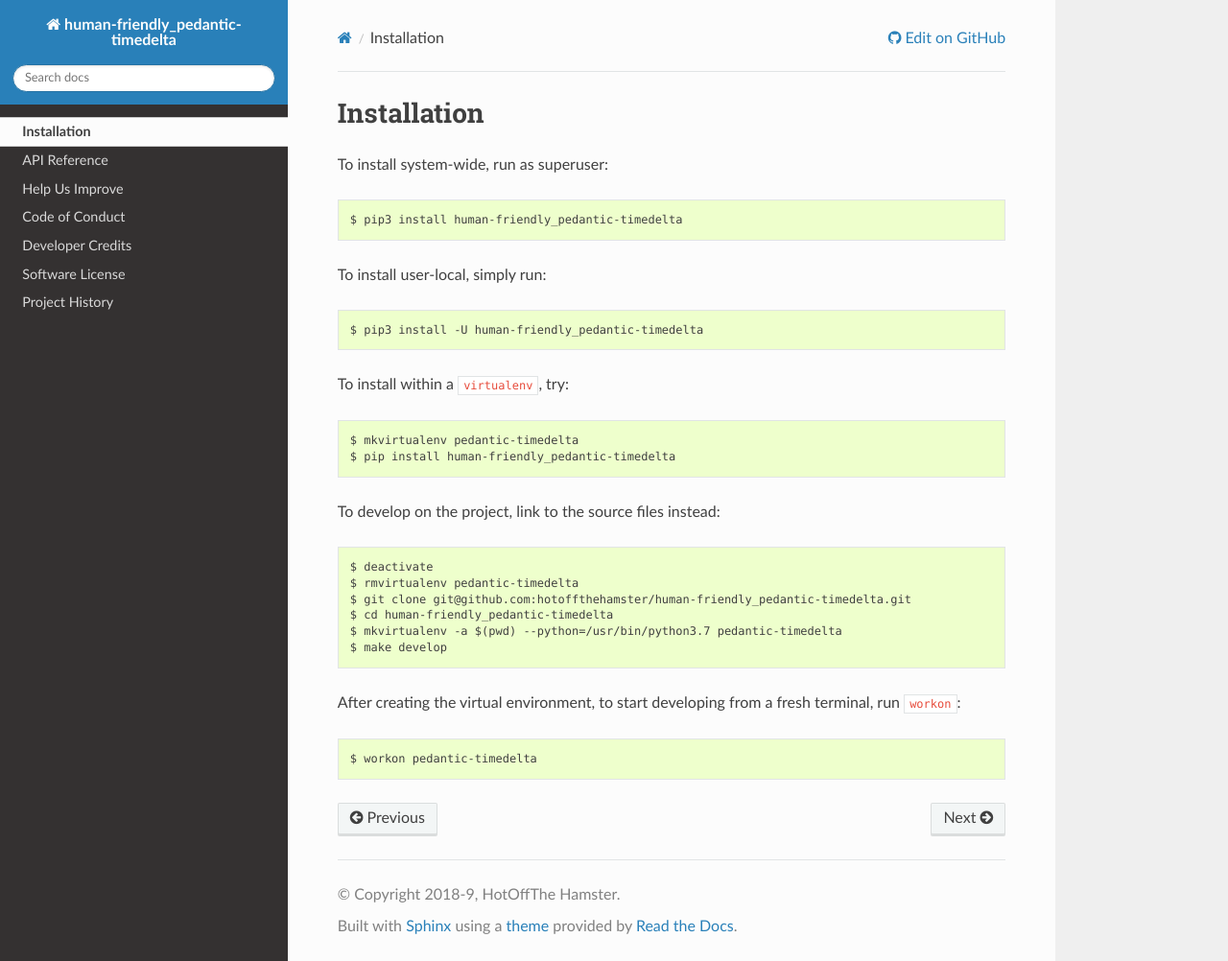
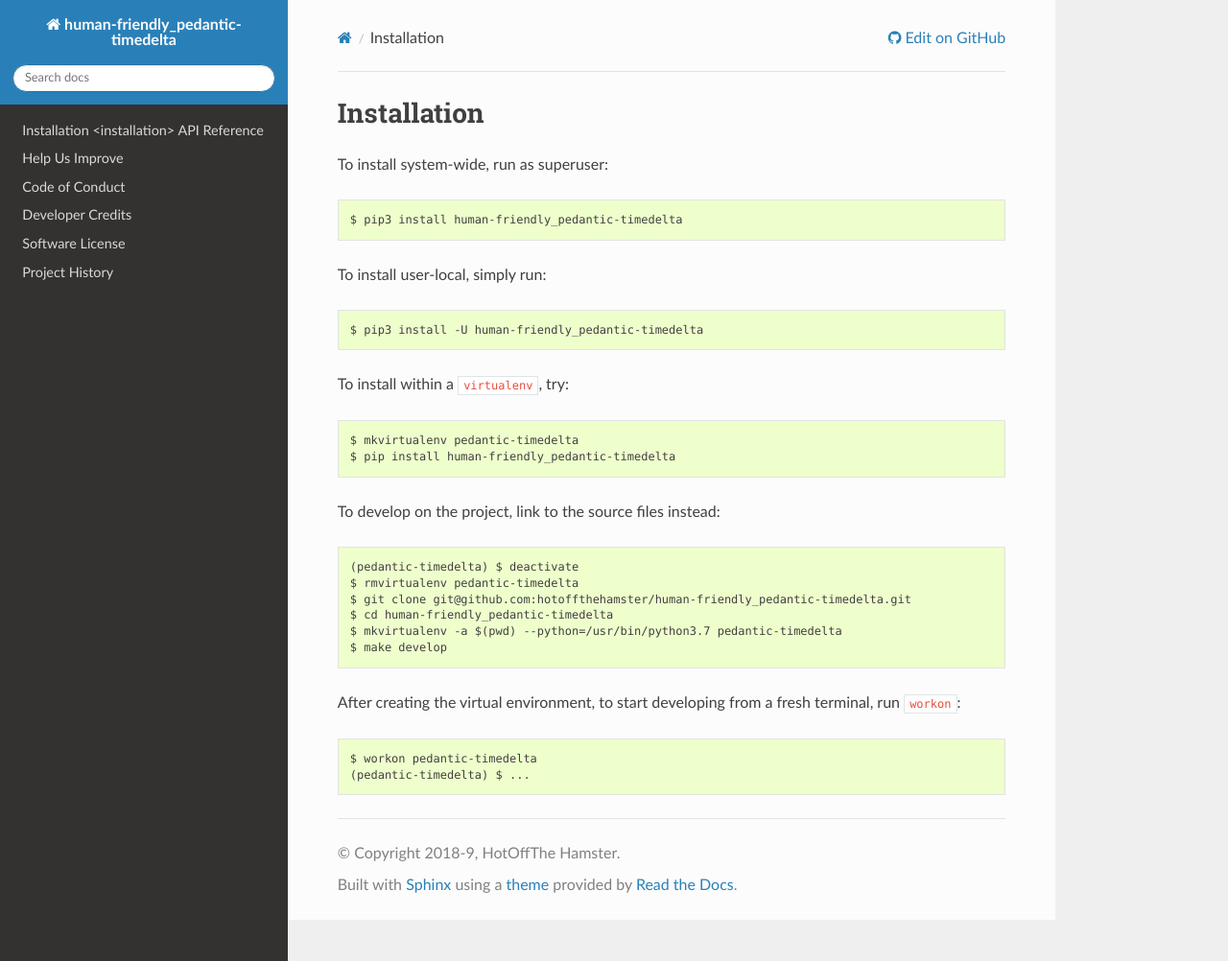
Before and after one commit to hotoffthehamster/human-friendly_pedantic-timedelta, a Sphinx documentation site: the page built from docs/installation.rst, in a window 1280 px wide and 1002 px high. Shown: the whole window at 96% size. Built offline with Sphinx 7.4.7 and the Read the Docs theme 2.0.0, drawn with Linux system fonts in a browser that asks for light colours; the version number could not be read and is left out.

Commit message:
Docs: Minor updates.

```diff
--- a/docs/index.rst
+++ b/docs/index.rst
@@ -18,9 +18,7 @@
    :maxdepth: 2
    :hidden:
 
-   installation
-
-   API Reference <pedantic-timedelta>
+   Installation <installation>   API Reference <pedantic-timedelta>
    Help Us Improve <contributing>
    Code of Conduct <code-of-conduct>
    Developer Credits <authors>
--- a/docs/installation.rst
+++ b/docs/installation.rst
@@ -23,7 +23,7 @@ To install within a |virtualenv|_, try::
 
 To develop on the project, link to the source files instead::
 
-    $ deactivate
+    (pedantic-timedelta) $ deactivate
     $ rmvirtualenv pedantic-timedelta
     $ git clone git@github.com:hotoffthehamster/human-friendly_pedantic-timedelta.git
     $ cd human-friendly_pedantic-timedelta
@@ -34,3 +34,4 @@ After creating the virtual environment,
 to start developing from a fresh terminal, run |workon|_::
 
     $ workon pedantic-timedelta
+    (pedantic-timedelta) $ ...
```
